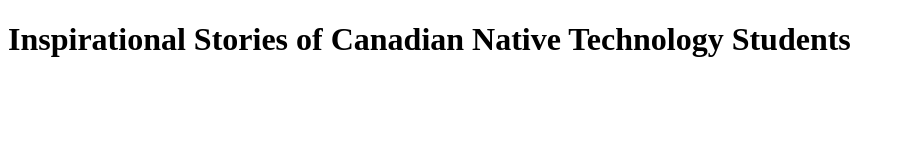
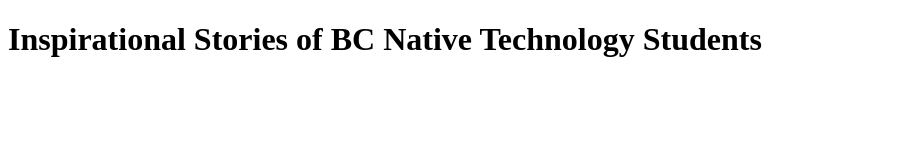
Before and after one commit to Vicky459393/website, a plain HTML site: page index.html in a window 1280 px wide. Shown: the whole page, without its empty margins (0-904 px from the left). Drawn offline with Linux system fonts and the light colour scheme.

Commit message:
Update index.html

```diff
--- a/index.html
+++ b/index.html
@@ -6,6 +6,6 @@
 </head>
 <body>
     <!-- Hello there -->
-<h1>Inspirational Stories of Canadian Native Technology Students</h1>
+<h1>Inspirational Stories of BC Native Technology Students</h1>
 </body>
 </html>
```
